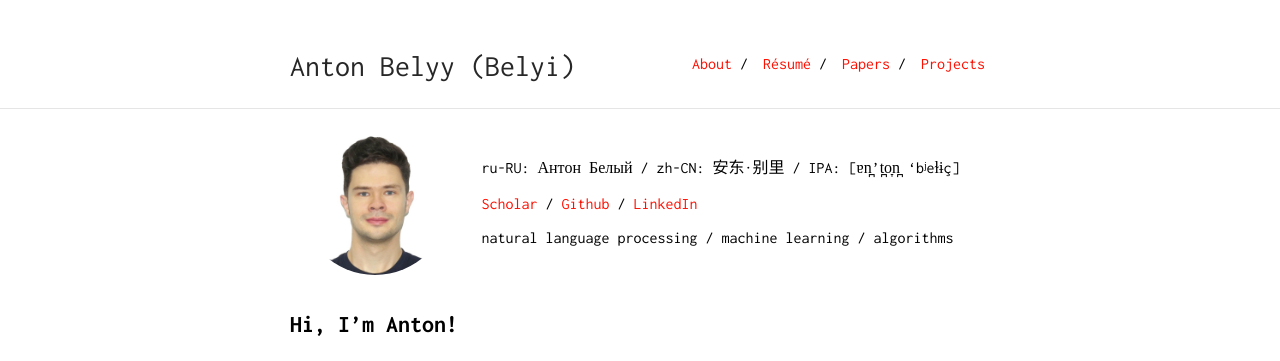
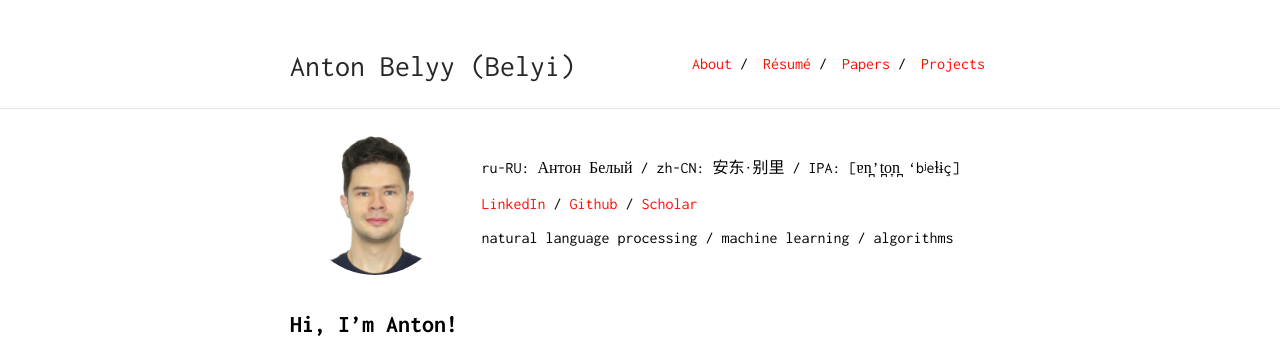
Before and after one commit to AVBelyy/AVBelyy.github.io, a Jekyll site: the page built from index.md, in a window 1280 px wide and 900 px high. Shown: the top 361 px of the window. Built offline with Jekyll 4.4.1, drawn with Linux system fonts in a browser that asks for light colours.

Commit message:
Update index.md

```diff
--- a/index.md
+++ b/index.md
@@ -2,7 +2,7 @@
 layout: default
 ---
 
-<img class="profile-picture" src="img/about/anton.jpg"> | ru-RU: Антон Белый / zh-CN: 安东·别里 / IPA: [ɐn̪'t̪o̞n̪ 'bʲeɫɨç] <br><br> [Scholar](https://scholar.google.com/citations?user=okfWOCsAAAAJ) / [Github](https://github.com/AVBelyy/) / [LinkedIn](https://www.linkedin.com/in/anton-belyy-99704310b/) <br><br> natural language processing / machine learning / algorithms
+<img class="profile-picture" src="img/about/anton.jpg"> | ru-RU: Антон Белый / zh-CN: 安东·别里 / IPA: [ɐn̪'t̪o̞n̪ 'bʲeɫɨç] <br><br> [LinkedIn](https://www.linkedin.com/in/anton-belyy-99704310b/) / [Github](https://github.com/AVBelyy/) / [Scholar](https://scholar.google.com/citations?user=okfWOCsAAAAJ) <br><br> natural language processing / machine learning / algorithms
 
 ## Hi, I'm Anton!
 I am a 3<sup>rd</sup> year PhD student at the [Center of Language and Speech Processing](https://www.clsp.jhu.edu/) (CLSP) at Johns Hopkins University. I am fortunate to be advised by [Benjamin Van Durme](http://www.cs.jhu.edu/~vandurme/) and [Vladimir Braverman](http://www.cs.jhu.edu/~vova/).
```
